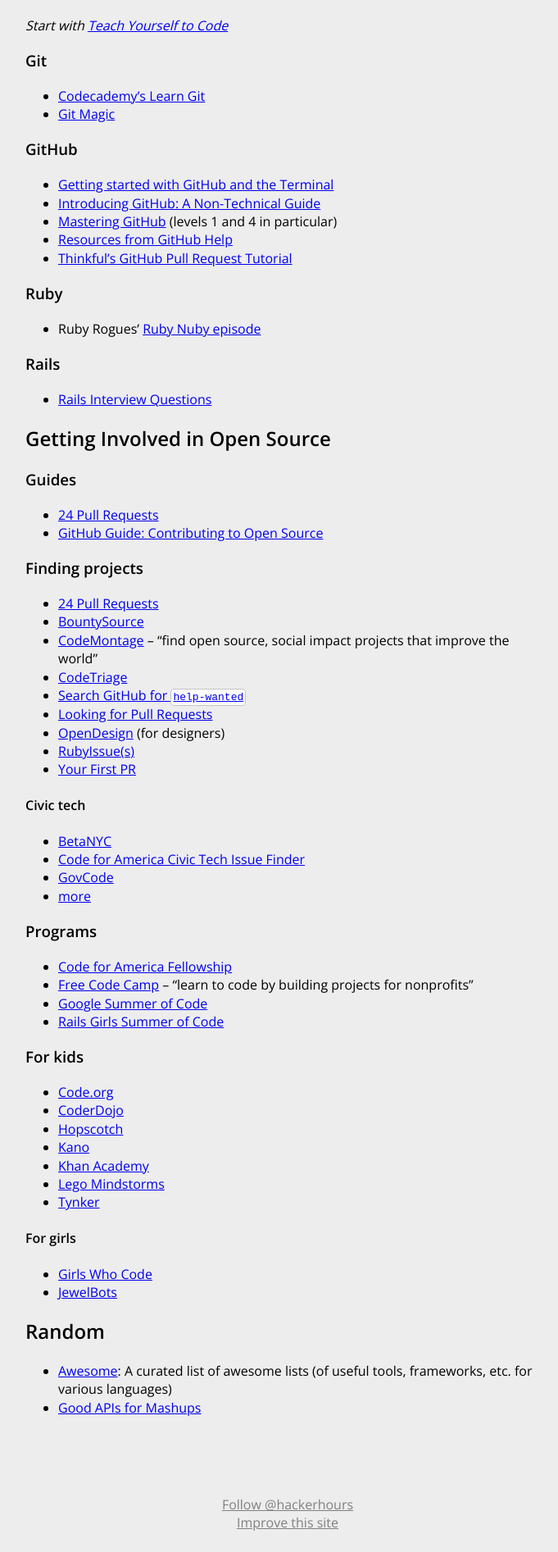
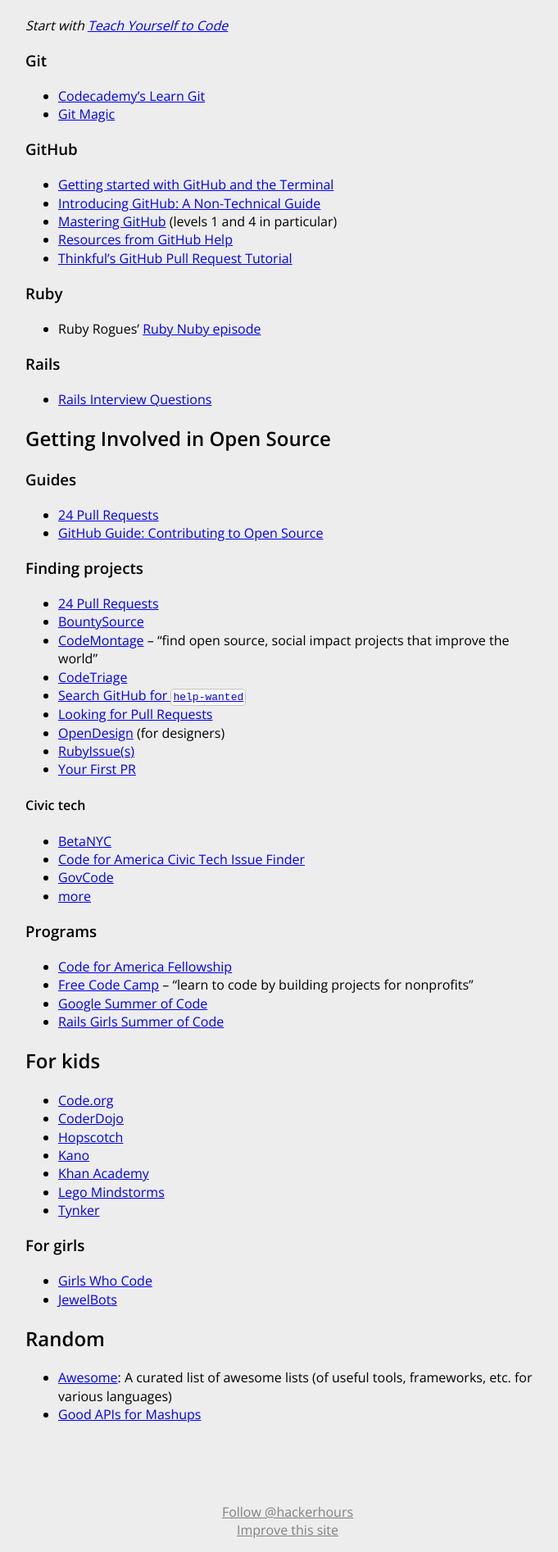
Before and after one commit to HackerHours/hackerhours.org, a Jekyll site: the page built from resources.md, in a window 1280 px wide. Shown: the part 2039-3932 px from the top of the page at 82% size, without its empty margins (289-970 px from the left). Built offline with Jekyll 4.4.1, drawn with Linux system fonts in a browser that asks for light colours; comment, search, counter and statistics services are not loaded.

Commit message:
change kinds heading level

```diff
--- a/resources.md
+++ b/resources.md
@@ -127,7 +127,7 @@
 * [Google Summer of Code](https://developers.google.com/open-source/soc/)
 * [Rails Girls Summer of Code](http://railsgirlssummerofcode.org/)
 
-### For kids
+## For kids
 
 * [Code.org](https://code.org/)
 * [CoderDojo](https://coderdojo.com/)
@@ -137,7 +137,7 @@
 * [Lego Mindstorms](http://mindstorms.lego.com)
 * [Tynker](https://www.tynker.com/)
 
-#### For girls
+### For girls
 
 * [Girls Who Code](http://girlswhocode.com/)
 * [JewelBots](http://jewelbots.com/)
```
